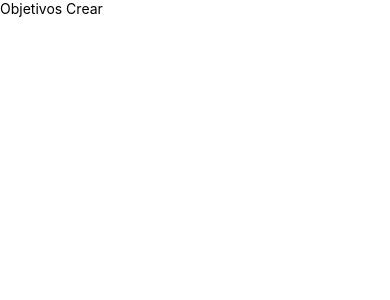
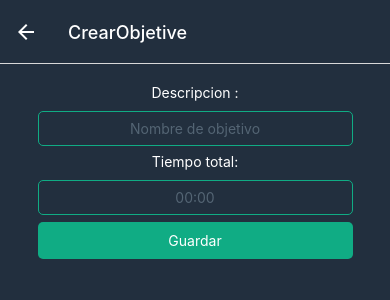
Before and after one commit to oscaremc/productiveApp, a React Native app: screen /CrearObjetive in a window 390 px wide. Shown: the top 300 px of the page. Built offline with nearby package versions, Linux system fonts and the light colour scheme; no server answers.

Commit message:
the endpoits of the objetive module are created and tested

```diff
--- a/App.js
+++ b/App.js
@@ -1,22 +1,44 @@
-import React from 'react';
-import axios from 'axios';
-import { View, Text } from 'react-native';
+import React from 'react'
+import { NavigationContainer } from "@react-navigation/native";
+import { createNativeStackNavigator } from "@react-navigation/native-stack";
 
-export default class App extends React.Component {
-  state = {
-    objetive: []
-  }
+import HomeScreen from './screens/HomeScreen'
+import CrearObjetive from "./screens/CrearObjetive";
+import { Text, TouchableOpacity } from 'react-native';
 
-  componentDidMount() {
-    axios.get(`http://192.168.0.21:3000/`)
-      .then(res => {console.log(res.data) })
-  }
+const Stack = createNativeStackNavigator()
 
-  render() {
-    return (
-      <View>
-        <Text>Objetivos Crear</Text>
-      </View>
-    )
-  }
+const App = () => {
+  return (
+    <NavigationContainer>
+      <Stack.Navigator>
+        <Stack.Screen
+          name="HomeScreen"
+          component={HomeScreen}
+          options={({navigation}) => ({
+            headerStyle: { backgroundColor: "#222f3e"},
+            headerTitleStyle: { color: '#ffffff' },
+            headerRight: () => (
+              <TouchableOpacity
+              onPress={() => navigation.navigate("CrearObjetive")}>
+              <Text style={{color: '#ffffff', marginRight: 20, fontSize: 15}}>Nuevo</Text>
+              </TouchableOpacity>
+            ),
+          })} />
+        <Stack.Screen
+        name="CrearObjetive"
+        component={CrearObjetive}
+        options={{
+          headerStyle: {
+            backgroundColor: '#222f3e'
+          },
+          headerTitleStyle: {color: "#ffffff"},
+          headerTintColor: "#ffffff"
+        }}
+        />
+      </Stack.Navigator>
+    </NavigationContainer>
+  )
 }
+
+export default App
--- /dev/null
+++ b/api.js
@@ -0,0 +1,24 @@
+import axios from "axios";
+
+const API = `http://192.168.0.21:3000/objetive/`;
+
+export const getObjetive = async () => {
+    const res = await fetch(API)
+    return await res.json()
+
+};
+
+export const saveObjetive = async(newObjetive) => {
+    axios.post(API, newObjetive)
+        .then(res => console.log(res.data))
+};
+
+export const deleteObjetive = async (id) => {
+    console.log(id)
+    axios.delete('API:id')
+        .then(res => console.log(res.data))
+
+    // await fetch('${API}/${id}', {
+    //     method: "DELETE",
+    // });
+}
--- /dev/null
+++ b/components/CapaObjetive.js
@@ -0,0 +1,21 @@
+import React from 'react';
+import { View, StyleSheet } from 'react-native';
+
+const CapaObjetive = ({children}) => {
+    return (
+        <View style={styles.container}>
+        {children}
+        </View>
+    );
+};
+
+const styles = StyleSheet.create({
+    container: {
+        backgroundColor: "#222f3e",
+        padding: 20,
+        flex: 1,
+        alignItems: "center"
+    },
+});
+
+export default CapaObjetive
--- /dev/null
+++ b/components/ItemObjetive.js
@@ -0,0 +1,35 @@
+import React from 'react'
+import { View, Text, StyleSheet, TouchableOpacity } from 'react-native'
+
+const ItemObjetive = ({item, handleDelete}) => {
+    return (
+        <View style={styles.itemContainer}>
+            <TouchableOpacity>
+                <Text style={styles.itemTitle}>{item.nombre_objetivo}</Text>
+                <Text style={styles.itemTitle}>ciclos: {item.cantidad_ciclos}</Text>
+            </TouchableOpacity>
+
+            <TouchableOpacity style={{backgroundColor: "#ee5253", padding: 7, borderRadius: 5}}
+                onPress={() => handleDelete(item._id)}>
+                <Text style={{color: '#fff'}}>Eliminar</Text>
+            </TouchableOpacity>
+        </View>
+    )
+}
+
+const styles = StyleSheet.create({
+    itemContainer: {
+        backgroundColor: "#333333",
+        padding: 20,
+        marginVertical: 8,
+        borderRadius: 5,
+        flexDirection: "row",
+        justifyContent: "space-between",
+        alignItems: "center",
+    },
+    itemTitle: {
+        color: "#ffffff"
+    }
+})
+
+export default ItemObjetive
--- /dev/null
+++ b/components/ListaObjetivos.js
@@ -0,0 +1,55 @@
+import React, {useState, useEffect} from 'react';
+import { FlatList, RefreshControl } from 'react-native';
+
+import ItemObjetive from "../components/ItemObjetive";
+import { getObjetive, deleteObjetive } from '../api'
+
+const ListaObjetivos = () => {
+
+    const [Objetive, setObjetive] = useState([]);
+    const [refresing, setrefresing] = useState(false)
+
+    const cargaObjetivos = async () => {
+        const data = await getObjetive();
+        setObjetive(data);
+    };
+
+    useEffect(() => {
+        cargaObjetivos()
+    }, []);
+
+    const handleDelete = async (_id) => {
+        await deleteObjetive(_id)
+        await cargaObjetivos()
+    }
+
+    const renderItem = ({item}) => {
+        return <ItemObjetive item={item} handleDelete={handleDelete}/>
+    }
+
+    const onRefresh = React.useCallback(async () => {
+        setrefresing(true);
+        await cargaObjetivos();
+        setrefresing(false);
+    })
+
+
+    return (
+        <FlatList
+        style={{ width: '100%'}}
+            data={Objetive}
+            keyExtractor={(item) => item._id}
+            renderItem={renderItem}
+            refreshControl={
+                <RefreshControl
+                refreshing={refresing}
+                colors={["#78e08f"]}
+                    onRefresh={onRefresh}
+                    progressBackgroundColor="#0a3d62"
+                />
+            }
+        />
+    );
+};
+
+export default ListaObjetivos;
--- a/package.json
+++ b/package.json
@@ -10,9 +10,13 @@
     "lint": "eslint ."
   },
   "dependencies": {
+    "@react-navigation/native": "^6.0.2",
+    "@react-navigation/native-stack": "^6.0.4",
     "axios": "^0.21.1",
     "react": "17.0.1",
-    "react-native": "0.64.2"
+    "react-native": "0.64.2",
+    "react-native-safe-area-context": "^3.3.0",
+    "react-native-screens": "^3.5.0"
   },
   "devDependencies": {
     "@babel/core": "^7.12.9",
--- /dev/null
+++ b/screens/CrearObjetive.js
@@ -0,0 +1,83 @@
+import React, {useState} from 'react'
+import { StyleSheet, Text, TextInput, TouchableOpacity } from 'react-native'
+
+import { saveObjetive } from "../api";
+import CapaObjetive from "../components/CapaObjetive";
+
+const CrearObjetive = ({navigation}) => {
+
+    const [Objetive, setObjetive] = useState({
+        nombre_objetivo:"",
+        hora_planeada:"",
+        tiempo_trabajo: 35,
+        tiempo_descanso: 5,
+        cantidad_ciclos: 2,
+    })
+
+    const handleSubmit = () => {
+        saveObjetive(Objetive)
+        console.log(Objetive)
+        navigation.navigate('HomeScreen')
+    }
+
+    const handleChange = (name, value) => setObjetive({...Objetive, [name]: value});
+
+    return (
+        <CapaObjetive>
+            <Text
+            style={styles.title}>
+            Descripcion :</Text>
+            <TextInput
+            style={styles.Input}
+            placeholder="Nombre de objetivo"
+            placeholderTextColor= "#546574"
+            onChangeText={(text) => handleChange('nombre_objetivo', text)}/>
+            <Text
+            style={styles.title}>
+            Tiempo total:</Text>
+            <TextInput
+            style={styles.Input}
+            placeholder="00:00"
+            placeholderTextColor= "#546574"
+            onChangeText={(text) => handleChange('hora_planeada', text)}/>
+            <TouchableOpacity style={styles.buttonSave}
+            onPress={handleSubmit}>
+                <Text style={styles.buttonText}>Guardar</Text>
+            </TouchableOpacity>
+        </CapaObjetive>
+    )
+}
+
+const styles = StyleSheet.create({
+    Input: {
+        width: '90%',
+        marginBottom: 7,
+        fontSize: 14,
+        borderWidth:1,
+        borderColor: "#10ac84",
+        height: 35,
+        color: '#ffffff',
+        padding: 4,
+        textAlign: "center",
+        borderRadius: 5
+    },
+    title: {
+        color: '#ffffff',
+        marginBottom: 10
+    },
+    buttonSave: {
+        paddingTop: 10,
+        paddingBottom: 10,
+        borderRadius: 5,
+        marginBottom: 10,
+        backgroundColor: "#10ac84",
+        width: '90%'
+    },
+    buttonText: {
+        color: '#ffffff',
+        textAlign: 'center'
+    }
+
+})
+
+export default CrearObjetive
--- /dev/null
+++ b/screens/HomeScreen.js
@@ -0,0 +1,15 @@
+import React from 'react'
+
+import CapaObjetive from "../components/CapaObjetive";
+import ListaObjetivos from "../components/ListaObjetivos";
+
+const CrearObjetive = () => {
+
+    return (
+        <CapaObjetive>
+          <ListaObjetivos/>
+        </CapaObjetive>
+    );
+};
+
+export default CrearObjetive
```
Also changed, not shown: 1 other file (tests, documents, lock files or other folders).
